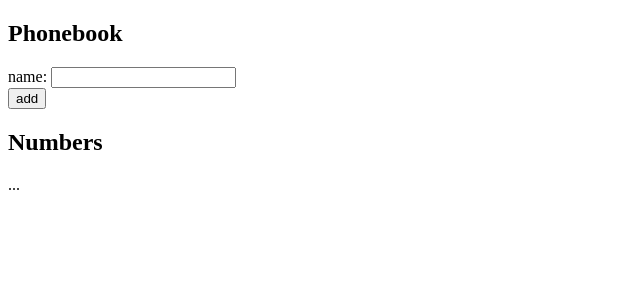
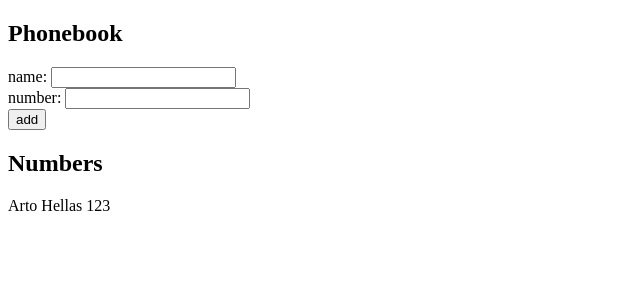
Before and after one commit to PedroCortesG/FullStackOpenExercises, a React (Vite) app in the folder part2/agendaTelefonica/: page / in a window 1280 px wide. Shown: the top 300 px of the page, without its empty margins (0-640 px from the left). Built offline with nearby package versions, Linux system fonts and the light colour scheme.

Commit message:
exercise 2.8

```diff
--- a/part2/agendaTelefonica/src/App.jsx
+++ b/part2/agendaTelefonica/src/App.jsx
@@ -2,14 +2,18 @@
 
 const App = () => {
   const [persons, setPersons] = useState([
-    { name: 'Arto Hellas' }
+    { name: 'Arto Hellas',
+      number: '123'
+     }
   ])
   const [newName, setNewName] = useState('')
+  const [newNumber, setNewNumber] = useState('')
 
   const addNewPerson = (event) => {
     event.preventDefault()
     const personObject = {
-        name: newName
+        name: newName,
+        number: newNumber
     }
     let invalid = false
     persons.forEach(person => {
@@ -24,8 +28,13 @@
     }
   }
 
+
   const handleNameChange = (event) => {
     setNewName(event.target.value)
+  }
+
+  const handleNumberChange = (event) => {
+    setNewNumber(event.target.value)
   }
 
   return (
@@ -38,11 +47,16 @@
           onChange={handleNameChange}/>
         </div>
         <div>
+          number: <input
+          value = {newNumber}
+          onChange={handleNumberChange}/>
+        </div>
+        <div>
           <button type="submit">add</button>
         </div>
       </form>
       <h2>Numbers</h2>
-      ...
+      {persons.map((person) => <p key={person.name}>{person.name} {person.number}</p>)}
     </div>
   )
 }
```
